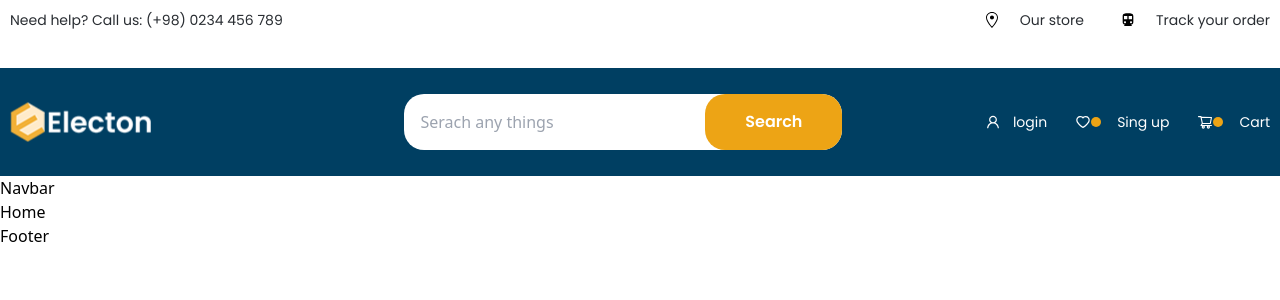
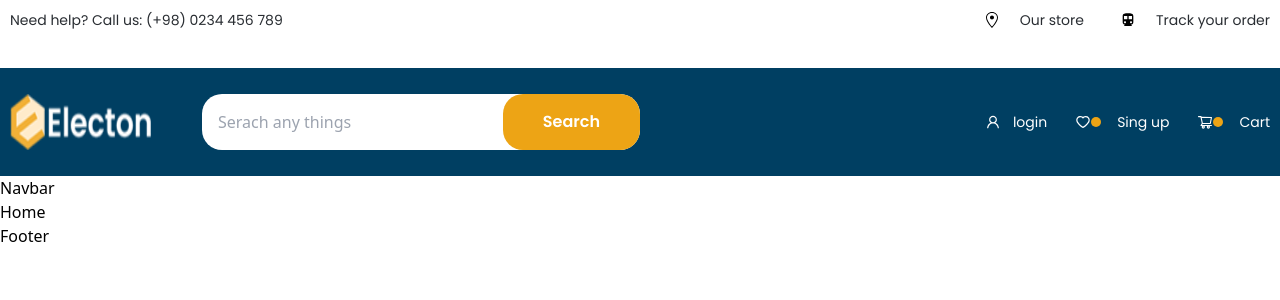
Before and after one commit to sohelrana3/Electon-E-commerce-website, a React (Create React App) app: page / in a window 1280 px wide. Shown: the top 300 px of the page. Built offline with nearby package versions, Linux system fonts and the light colour scheme.

Commit message:
Update Header.js

```diff
--- a/src/components/Header.js
+++ b/src/components/Header.js
@@ -11,14 +11,12 @@ import {AiOutlineUser, AiOutlineHeart, AiOutlineShoppingCart} from 'react-icons/
 
 const Header = () => {
   return (
-    <div className='bg-primary '>
+    <div className='bg-primary w-full'>
        <Container>
         <Flex className='flex items-center justify-between py-4'>
-          <div className='w-1/5'>
+          <div className='w-1/2 flex justify-between relative'>
             <Images imgsrc='images/logo.png' />
-          </div>
-          <div className='w-[438px] relative'>
-            <Inputbox placeholder='Serach any things' className='w-[438px] py-4 rounded-[20px] px-4 border-none outline-none' />
+            <Inputbox placeholder='Serach any things' className='lg:w-[438px] py-4 rounded-[20px] px-4 border-none outline-none' />
             <Button className='absolute top-0 right-0 py-4 px-10 bg-yow text-white font-popi text-base font-semibold rounded-[20px]' title='Search' />
           </div>
           <div className='flex gap-x-7'>
```
